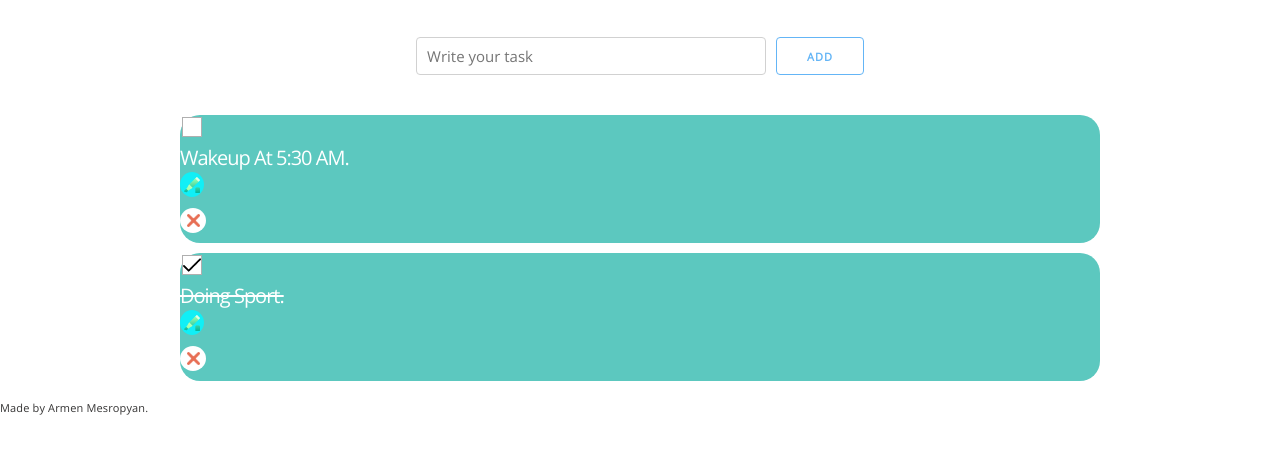
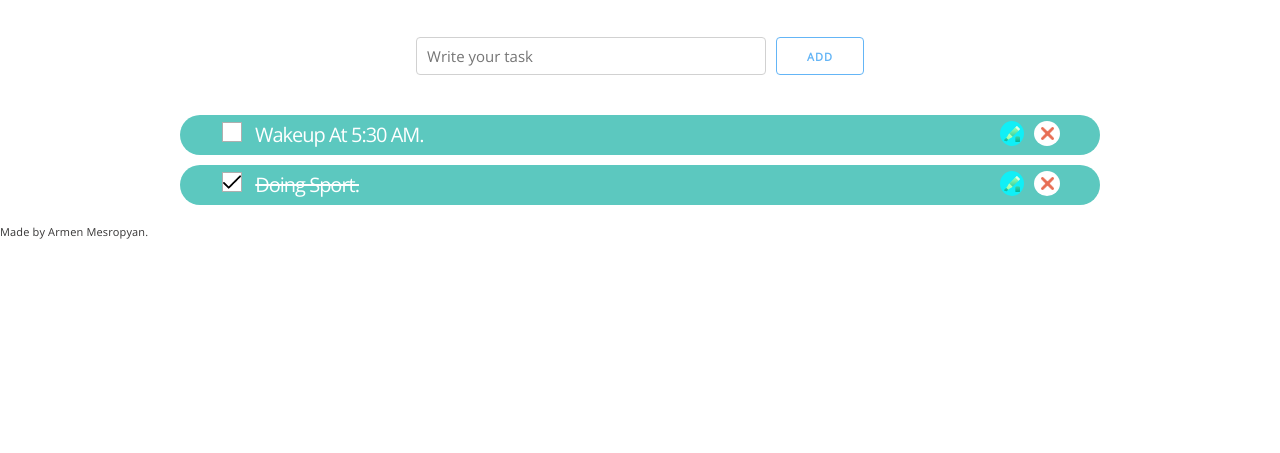
Before and after one commit to ArmenMesropyan/Todo, a website: page src/index.html in a window 1280 px wide. Shown: the part 61-514 px from the top of the page. Drawn offline with nearby package versions, Linux system fonts and the light colour scheme.

Commit message:
Todo lists grid added

```diff
--- a/src/css/main.css
+++ b/src/css/main.css
@@ -107,6 +107,7 @@ img {
 
 .main-header__actions {
     display: flex;
+    flex-wrap: wrap;
     justify-content: space-between;
     align-items: center;
     padding: 10px 0;
@@ -139,6 +140,7 @@ img {
 
 .todo-form__form {
     display: flex;
+    flex-wrap: wrap;
     justify-content: center;
     text-align: center;
     margin: 40px 0;
@@ -230,6 +232,31 @@ img {
 
 /* Grids  */
 
+.todo-lists__item {
+    display: flex;
+    flex-wrap: wrap;
+    align-items: center;
+    padding: 5px 40px;
+}
+
+.todo-lists__title {
+    flex-grow: 1;
+    margin-left: 20px;
+}
+
+.todo-lists__actions {
+    display: flex;
+    align-items: center;
+}
+
+.todo-lists__aciton button {
+    margin: 0;
+}
+
+.todo-lists__aciton_edit {
+    margin-right: 10px;
+}
+
 
 /* ----------------------------------------------- */
 
```
